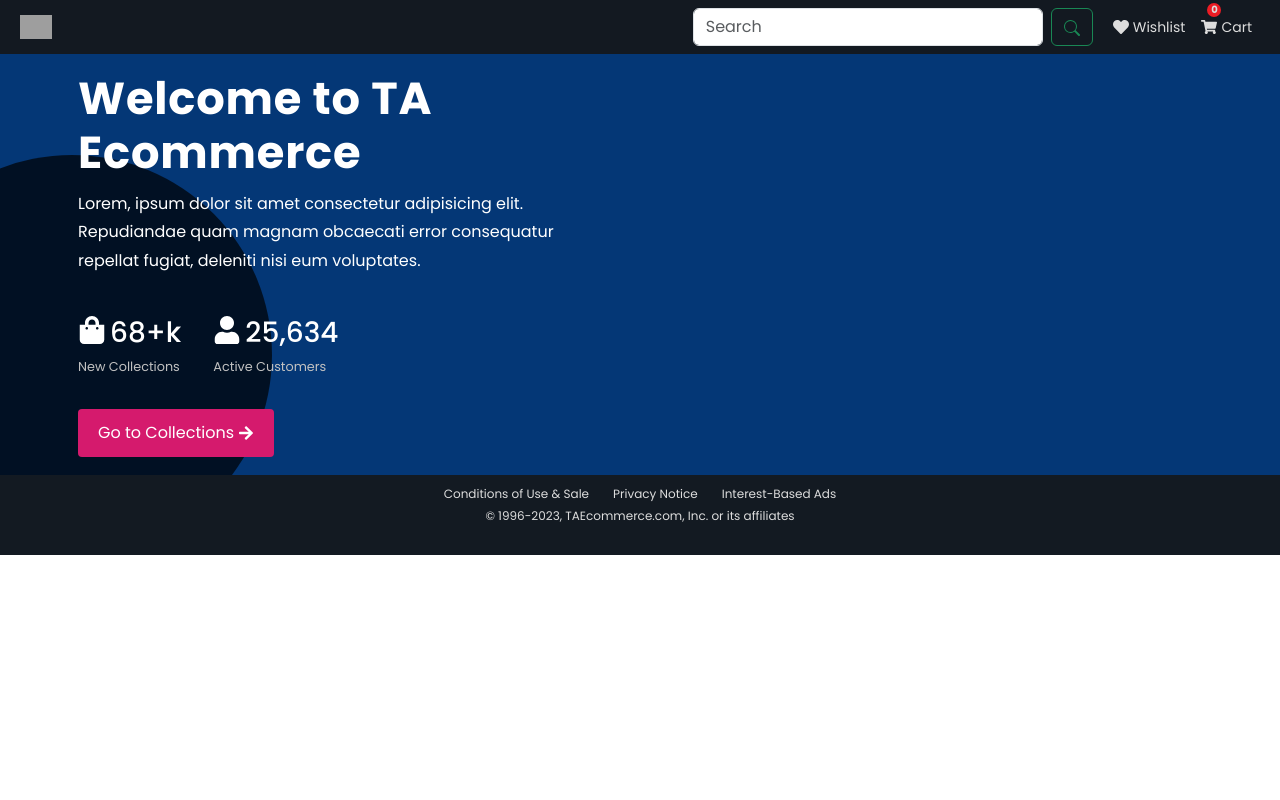
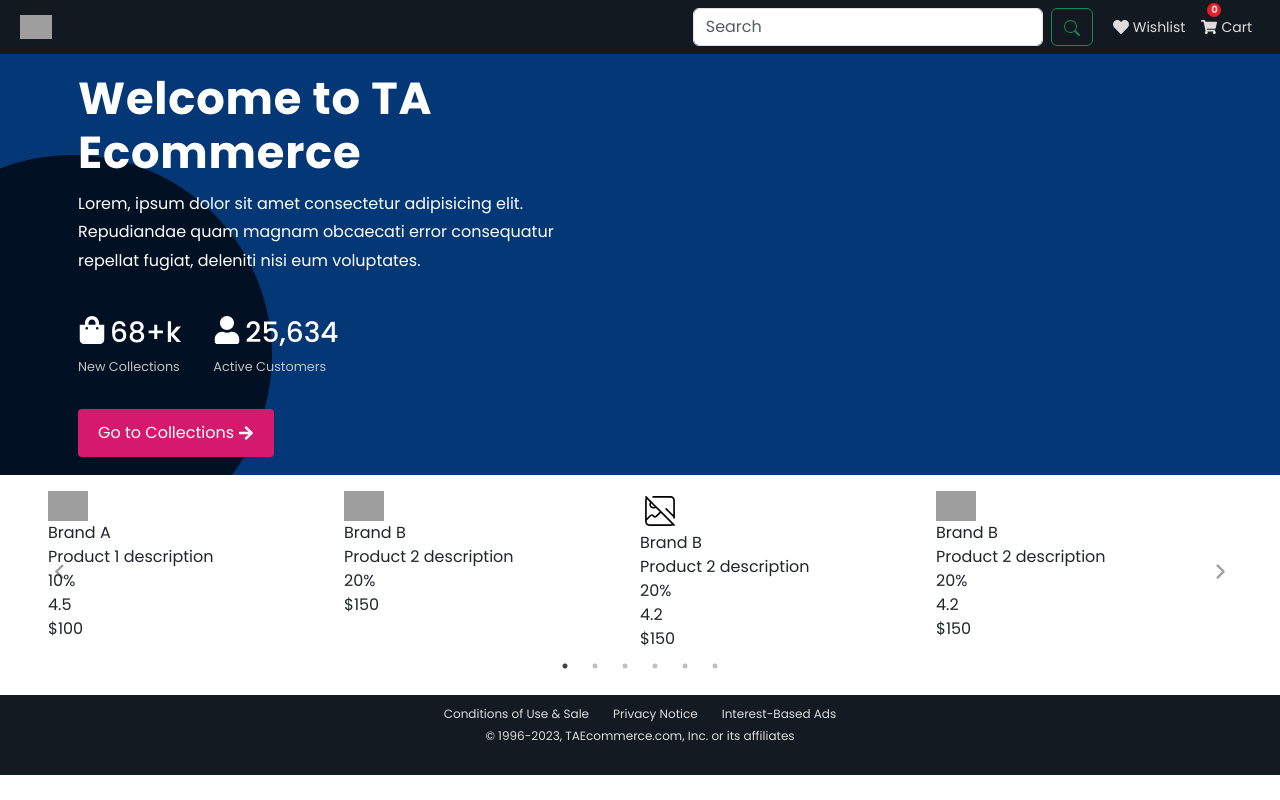
Before and after one commit to sumanthkasha/React-ecommerce-with-storybook, a React (Create React App) app: page / in a window 1280 px wide. Built offline with nearby package versions, Linux system fonts and the light colour scheme; grey boxes are pictures that could not be loaded.

Commit message:
Created Error page

```diff
--- a/src/App.js
+++ b/src/App.js
@@ -2,7 +2,7 @@ import { createBrowserRouter, RouterProvider } from 'react-router-dom';
 
 import Page from './components/pages/Page';
 import Home from './components/pages/HomePage/HomePage';
-import Error from './components/pages/ErrorPage/ErrorPage';
+import { Error } from './stories/pages/Error/Error';
 
 import './App.css';
 
--- a/src/components/pages/ErrorPage/ErrorPage.jsx
+++ /dev/null
@@ -1,12 +0,0 @@
-import { Link } from "react-router-dom"
-
-export default function Error() {
-    return (
-        <>
-            <div>
-                <Link to=".." relative="path">back</Link>
-            </div>
-            404: Error
-        </>
-    )
-}
--- a/src/components/pages/HomePage/HomePage.jsx
+++ b/src/components/pages/HomePage/HomePage.jsx
@@ -1,11 +1,67 @@
 import { HeroBanner } from '../../../stories/organisms/HeroBanner/HeroBanner';
 import './HomePage.scss';
 
+import { Carousel } from '../../../stories/molecules/Carousel/Carousel';
+
 export default function Home() {
+
+    const renderData = [
+        {
+          image: 'product1.jpg',
+          brand_name: 'Brand A',
+          type: 'Type 1',
+          description: 'Product 1 description',
+          discount: '10%',
+          popularity: 4.5,
+          price: '$100',
+        },
+        {
+          image: 'product2.jpg',
+          brand_name: 'Brand B',
+          type: 'Type 2',
+          description: 'Product 2 description',
+          discount: '20%',
+          price: '$150',
+        },
+        {
+            brand_name: 'Brand B',
+            type: 'Type 3',
+            description: 'Product 2 description',
+            discount: '20%',
+            popularity: 4.2,
+            price: '$150',
+        },
+        {
+            image: 'product4.jpg',
+            brand_name: 'Brand B',
+            description: 'Product 2 description',
+            discount: '20%',
+            popularity: 4.2,
+            price: '$150',
+        },
+        {
+            image: 'product5.jpg',
+            brand_name: 'Brand A',
+            type: 'Type 5',
+            discount: '10%',
+            popularity: 4.5,
+            price: '$100',
+        },
+        {
+            image: 'product6.jpg',
+            brand_name: 'Brand B',
+            type: 'Type 6',
+            description: 'Product 2 description',
+            discount: '20%',
+            popularity: 4.2,
+            price: '$150',
+        },
+    ];
 
     return (
         <main>
             <HeroBanner />
+            <Carousel data={renderData} />
         </main>
     )
 }
--- /dev/null
+++ b/src/stories/pages/Error/Error.jsx
@@ -0,0 +1,17 @@
+import React from "react";
+import { Link } from "react-router-dom";
+import './Error.scss';
+
+
+export const Error = () => {
+
+    return (
+        <section className="cmp-error">
+            <h1 className="cmp-error__code">404</h1>
+            <h2 className="cmp-error__message">Uh-Oh! Not Found</h2>
+            <p className="cmp-error__text">You’re in the middle of nowhere. The page you requested either was moved or doesn’t exist.</p>
+            <Link to=".." className="cmp-error__go-back" relative="path">Go back</Link>
+
+        </section>
+    )
+}
--- /dev/null
+++ b/src/stories/pages/Error/Error.scss
@@ -0,0 +1,36 @@
+.cmp-error {
+    display: flex;
+    flex-direction: column;
+    justify-content: center;
+    align-items: center;
+    position: absolute;
+    inset: 0;
+    margin: auto;
+
+    &__code {
+        font-size: 50px;
+    }
+
+    &__message {
+        font-size: 32px;
+    }
+
+    &__text {
+        font-size: 16px;
+        text-align: center;
+    }
+
+    @media screen and (max-width: 991px) {
+        &__code {
+            font-size: 32px;
+        }
+
+        &__message {
+            font-size: 22px;
+        }
+
+        &__text {
+            font-size: 14px;
+        }
+    }
+}
```
Also changed, not shown: 1 other file (tests, documents, lock files or other folders).
